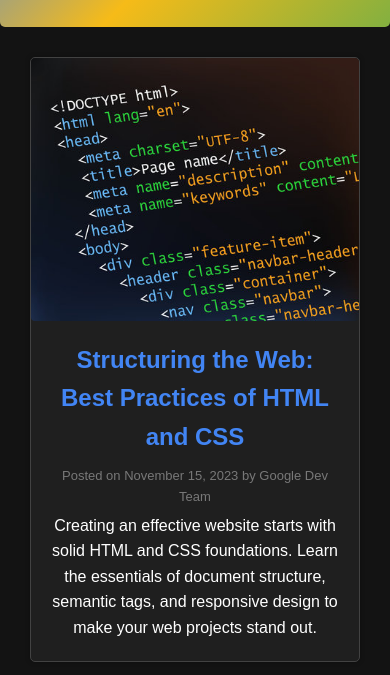
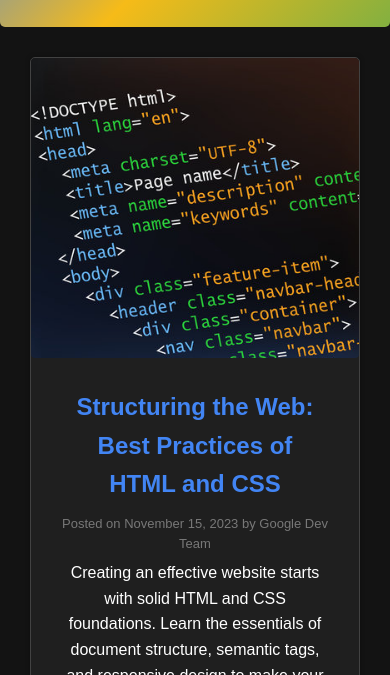
Before and after one commit to mselletoe/GDG-PUP-HTML-AND-CSS, a plain HTML site: page Project/index.html in a window 390 px wide. Shown: the part 425-1100 px from the top of the page. Drawn offline with Linux system fonts and the light colour scheme.

Commit message:
Update style.css

```diff
--- a/Project/style.css
+++ b/Project/style.css
@@ -147,7 +147,8 @@ body {
   flex: none;
   display: flex;
   flex-direction: column;
-  gap: 20px;
+  gap: 25px;
+  max-width: 1000px;
 }
 
 /* Individual Blog Post Styles */
@@ -164,25 +165,29 @@ body {
   display: flex;
   justify-content: center;
   align-items: center;
-  gap: 3%;
-  padding: 20px;
+  /* padding: 20px; */
 }
 
 .blogIMG-container{
   display: flex;
   justify-content: center;
   align-items: center;
+  object-fit: fill;
+  /* width: 100%; */
+  height: 100%;
 }
 
 .blog-container img {
   width: 200px;
-  height: auto;
+  height: 100%;
   object-fit: cover;
   border-radius: 4px;
+  margin: 0;
+  padding: 0;
 }
 
 .blog-texts{
-  padding: 0;
+  margin: 30px;
   max-width: 800px;
   display: flex;
   flex-direction: column;
@@ -264,16 +269,15 @@ aside{
 }
 
 .aside-text-container{
+  width: 100%;
   display:flex;
-  flex-direction: column;
-  justify-content: center;
   align-content: center;
-  overflow: hidden;
+  overflow-x: visible;
+  overflow-y: hidden;
   text-overflow: ellipsis;
   display: -webkit-box;
   -webkit-line-clamp: 2;
   -webkit-box-orient: vertical;
-
 }
 
 .aside-text-container a{
@@ -416,10 +420,7 @@ aside{
 
   .blog-container img{
     width: 100%;
-  }
-
-  .blog-texts{
-    padding: 20px;
+    height: 300px;
   }
 
   .footer-content {
```
